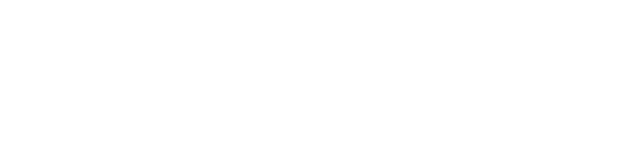
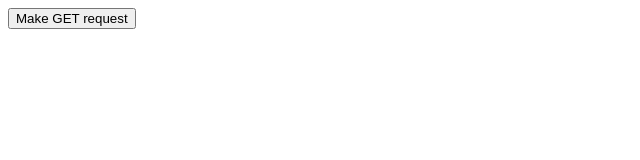
Before and after one commit to bryanathll/HTMX, a plain HTML site: page Chapter2/making-http-request.html in a window 1280 px wide. Shown: the whole page, without its empty margins (0-640 px from the left). Drawn offline with Linux system fonts and the light colour scheme.

Commit message:
adding http req

```diff
--- a/Chapter2/making-http-request.html
+++ b/Chapter2/making-http-request.html
@@ -12,6 +12,12 @@
 
 <body>
 
+    <button type="button" hx-get="http://localhost:1330/httpReq" hx-target="#Chapter2">
+        Make GET request
+    </button>
+
+    <div id="Chapter2"></div>
+
 </body>
 
 </html>
```
